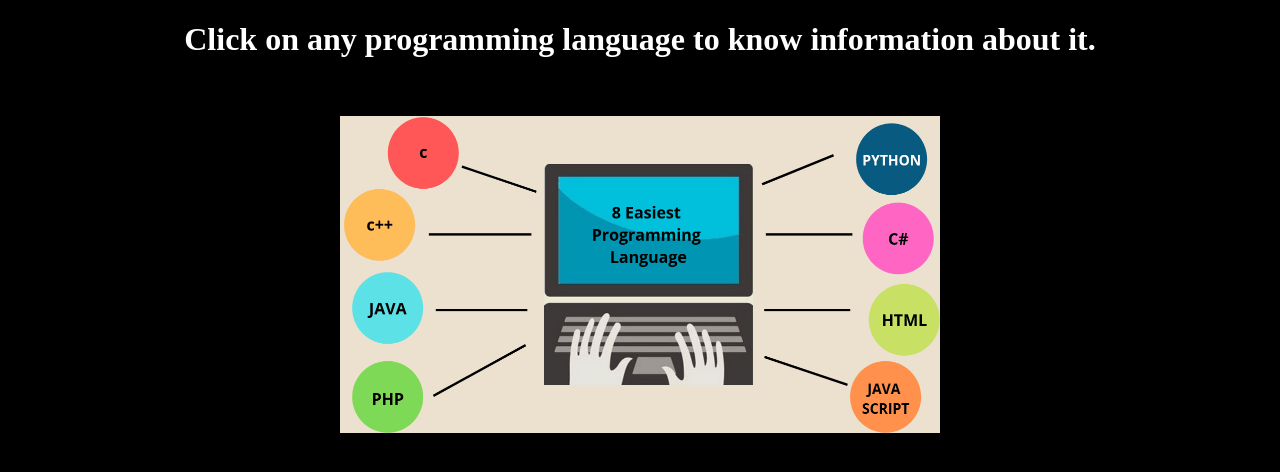
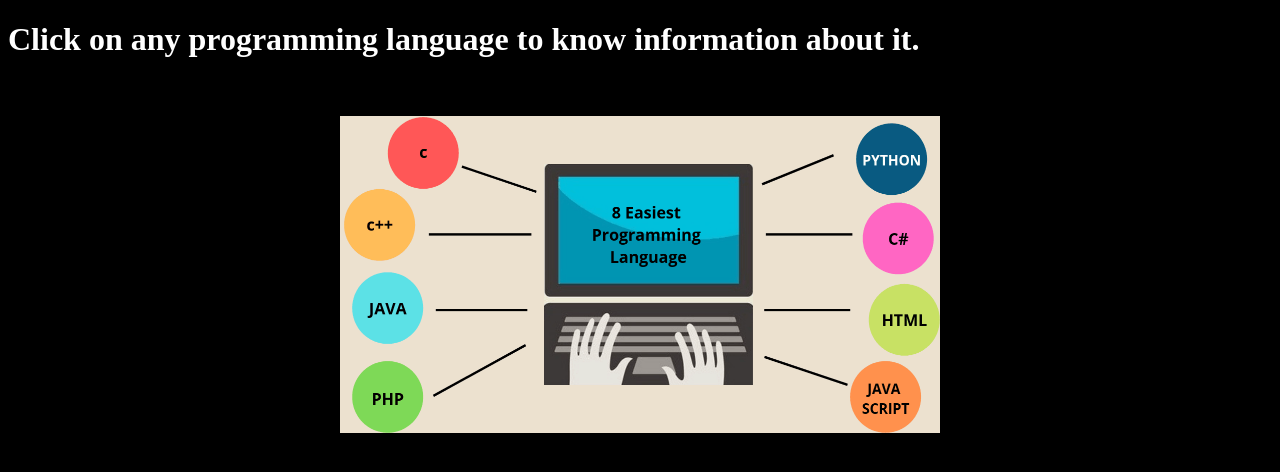
Before and after one commit to amnaali11/Lab-Tasks, a plain HTML site: page project/page1.html in a window 1280 px wide. Drawn offline with Linux system fonts and the light colour scheme.

Commit message:
Update page1.html

```diff
--- a/project/page1.html
+++ b/project/page1.html
@@ -15,7 +15,7 @@
 
 <body style="background:black">
 
-    <h1 style="color: white;"><center><b>Click on any programming language to know information about it. </b></center></h1>
+    <h1 style="color: white;"><b>Click on any programming language to know information about it. </b></h1>
 <br><br>
 <center>
 <img src="لغات-البرمجة.png" width="600px" height="317px" alt="programming languages" usemap="#programming"/>
```
